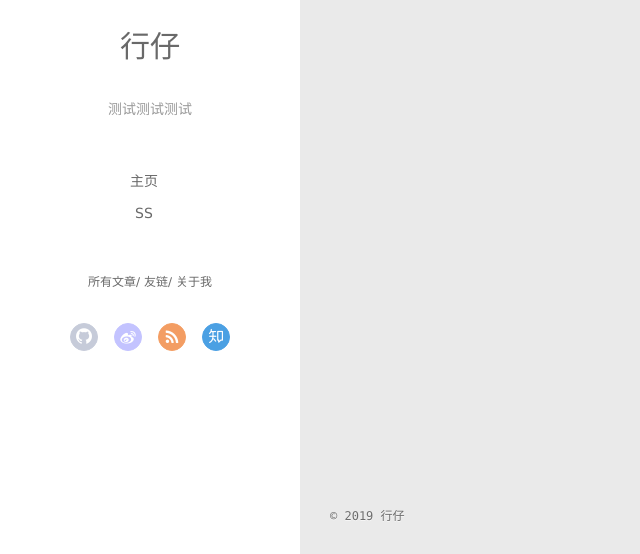
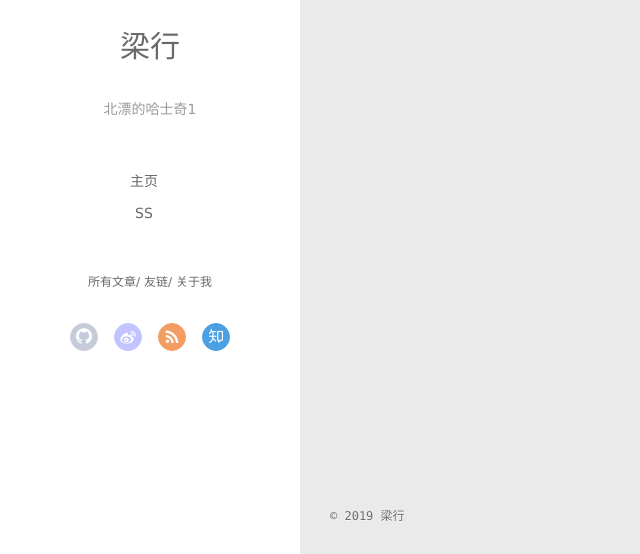
Before and after one commit to ywlianghang/mysql-blog, a plain HTML site: page archives/2019/08/index.html in a window 1280 px wide. Shown: the part 243-797 px from the top of the page, 0-640 px from the left. Drawn offline with Linux system fonts and the light colour scheme; files that its build step writes are made by us from their sources.

Commit message:
Site updated: 2019-09-04 22:43:10

```diff
--- a/archives/2019/08/index.html
+++ b/archives/2019/08/index.html
@@ -6,17 +6,17 @@
   <meta name="renderer" content="webkit">
   <meta http-equiv="X-UA-Compatible" content="IE=edge">
   <link rel="dns-prefetch" href="https://ywlianghang.github.io">
-  <title>Archives: 2019/8 | 梁行</title>
+  <title>Archives: 2019/8 | 北漂的哈士奇</title>
   <meta name="viewport" content="width=device-width, initial-scale=1, maximum-scale=1">
   <meta property="og:type" content="website">
-<meta property="og:title" content="梁行">
+<meta property="og:title" content="北漂的哈士奇">
 <meta property="og:url" content="https://ywlianghang.github.io/archives/2019/08/index.html">
-<meta property="og:site_name" content="梁行">
+<meta property="og:site_name" content="北漂的哈士奇">
 <meta property="og:locale" content="cn">
 <meta name="twitter:card" content="summary">
-<meta name="twitter:title" content="梁行">
+<meta name="twitter:title" content="北漂的哈士奇">
 
-    <link rel="alternative" href="/atom.xml" title="梁行" type="application/atom+xml">
+    <link rel="alternative" href="/atom.xml" title="北漂的哈士奇" type="application/atom+xml">
 
 
     <link rel="icon" href="/favicon.png">
@@ -46,10 +46,10 @@
 			<img src="" class="js-avatar">
 		</a>
 		<hgroup>
-		  <h1 class="header-author"><a href="/mysql-blog">行仔</a></h1>
+		  <h1 class="header-author"><a href="/mysql-blog">梁行</a></h1>
 		</hgroup>
 
-		<p class="header-subtitle">测试测试测试</p>
+		<p class="header-subtitle">北漂的哈士奇1</p>
 
 
 		<nav class="header-menu">
@@ -106,10 +106,10 @@
 				<img src="" class="js-avatar">
 			</div>
 			<hgroup>
-			  <h1 class="header-author js-header-author">行仔</h1>
+			  <h1 class="header-author js-header-author">梁行</h1>
 			</hgroup>
 
-			<p class="header-subtitle"><i class="icon icon-quo-left"></i>测试测试测试<i class="icon icon-quo-right"></i></p>
+			<p class="header-subtitle"><i class="icon icon-quo-left"></i>北漂的哈士奇1<i class="icon icon-quo-right"></i></p>
 
 
 
@@ -206,7 +206,7 @@
   <div class="outer">
     <div id="footer-info">
     	<div class="footer-left">
-    		&copy; 2019 行仔
+    		&copy; 2019 梁行
     	</div>
       	<div class="footer-right">
       		<a href="http://hexo.io/" target="_blank">Hexo</a>  Theme <a href="https://github.com/litten/hexo-theme-yilia" target="_blank">Yilia</a> by Litten
```
Also changed, not shown: 2019/08/06/aa/index.html (+9 -9 lines), 2019/09/03/hello-world/index.html (+8 -8 lines), archives/2019/09/index.html (+10 -10 lines), archives/2019/index.html (+10 -10 lines), archives/index.html (+10 -10 lines), index.html (+10 -10 lines).
